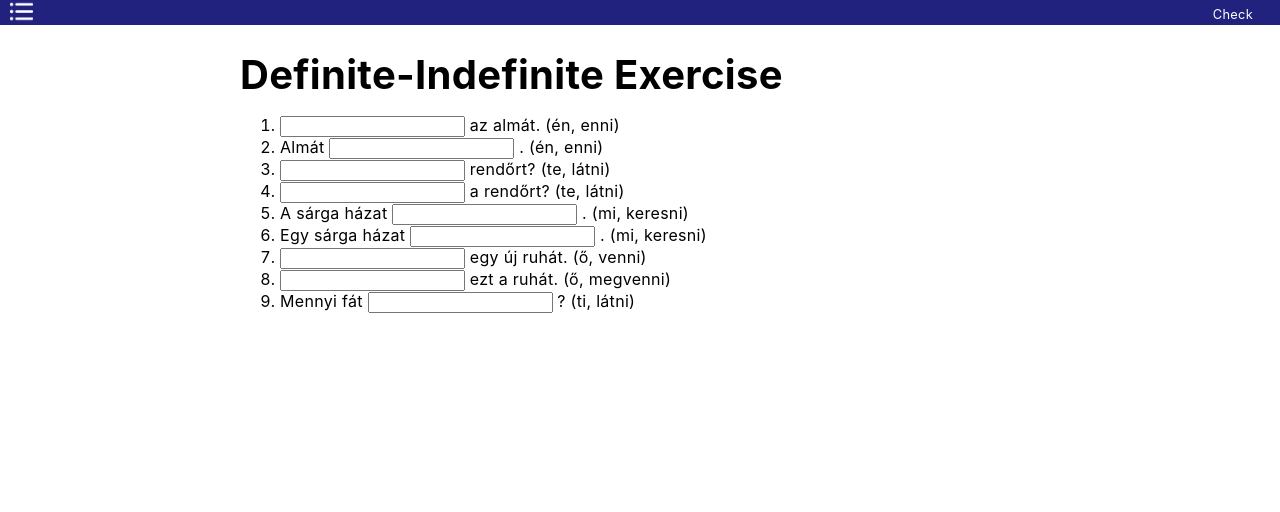
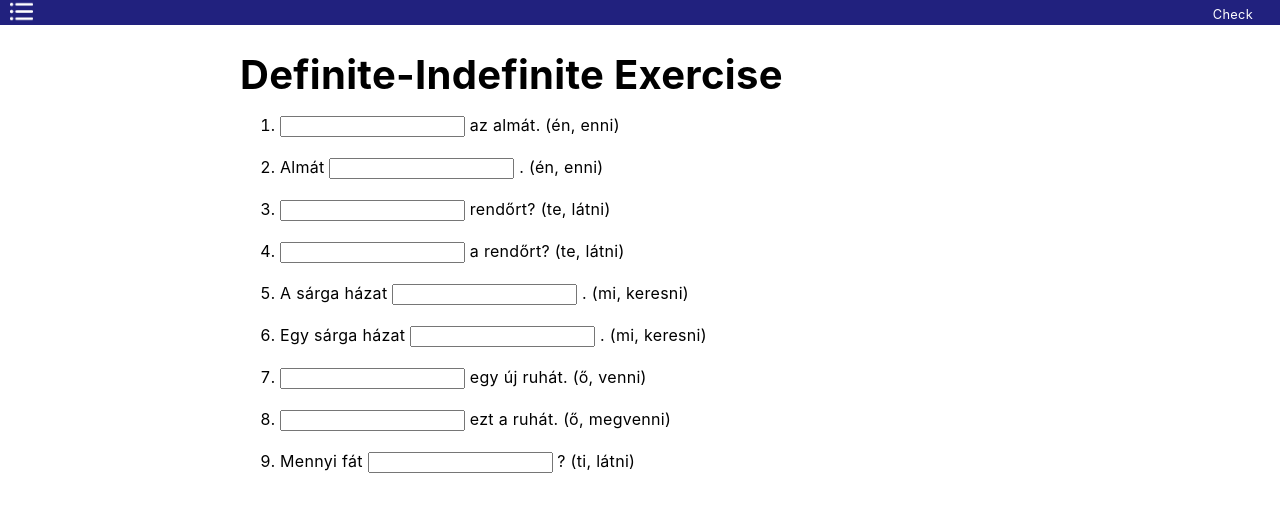
Before and after one commit to gzsofii/learn_hungarian, a React (Create React App) app: page /definite_indefinite_exercise in a window 1280 px wide. Shown: the top 512 px of the page. Built offline with nearby package versions, Linux system fonts and the light colour scheme.

Commit message:
add linespace between exercises

```diff
--- a/src/App.scss
+++ b/src/App.scss
@@ -238,6 +238,10 @@ nav {
     @include pronounsStyle($dem-prons-color)
 }
 
+.exercisesList > li {
+    margin-bottom: 20px;
+}
+
 .correctAnswer {
     color:rgb(0, 90, 30);
     font-weight: bold;
--- a/src/components/FillSentenceExercises.js
+++ b/src/components/FillSentenceExercises.js
@@ -10,14 +10,12 @@ export default function FillSentenceExercises(props) {
             </div>
             <h1>{props.title}</h1>
 
-            <ol>
+            <ol className="exercisesList">
                 {
-
                     props.data.map( item => {
                         let arr = item.sentence.split("_")
                         return <li><FillSentence firstPart={arr[0]} secondPart={arr[1]} words={item.words} solution={item.solution} meaning={item.meaning} checked={checked}/></li>
                     })
-
                 }
             </ol>
         </>
```
